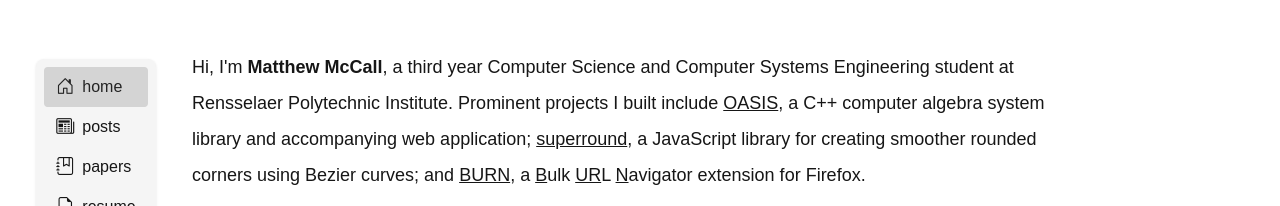
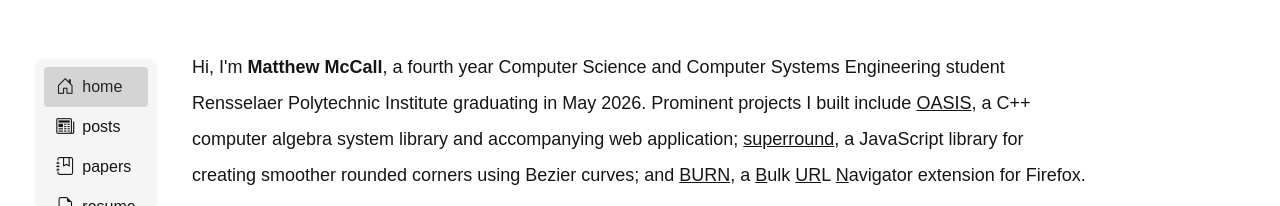
Before and after one commit to matthew-mccall/mmccalldev, an Astro site: page / in a window 1280 px wide. Shown: the part 253-459 px from the top of the page. Built offline with nearby package versions, Linux system fonts and the light colour scheme; Astro itself is replaced by a stand-in of ours; no server answers; a web font is replaced by a local one.

Commit message:
Update bio on index page to reflect fourth year status and graduation date

```diff
--- a/src/pages/index.astro
+++ b/src/pages/index.astro
@@ -10,13 +10,15 @@ import socials from "../utils/socials";
 <Layout>
 	<main class="flex flex-col items-center grow gap-4"}>
 		<div>
-			<p> Hi, I'm <span class="font-semibold">Matthew McCall</span>, a third year Computer Science and Computer Systems Engineering student at
-			Rensselaer Polytechnic Institute. Prominent projects I built include <a href="https://openalgebra.org" class="link">OASIS</a>,
-			a C++ computer algebra system library and accompanying web application;
-			<a href="https://docs.mmccall.dev/superround" class="link">superround</a>, a JavaScript library for creating smoother
-			rounded corners using Bezier curves; and <a href="https://addons.mozilla.org/addon/burn/" class="link">BURN</a>, a
-			<span class="underline">B</span>ulk <span class="underline">UR</span>L
-			<span class="underline">N</span>avigator extension for Firefox. </p>
+            <p> Hi, I'm <span class="font-semibold">Matthew McCall</span>, a fourth year Computer Science and Computer
+                Systems Engineering student Rensselaer Polytechnic Institute graduating in May 2026. Prominent projects
+                I built include <a href="https://openalgebra.org" class="link">OASIS</a>,
+                a C++ computer algebra system library and accompanying web application;
+                <a href="https://docs.mmccall.dev/superround" class="link">superround</a>, a JavaScript library for
+                creating smoother rounded corners using Bezier curves; and
+                <a href="https://addons.mozilla.org/addon/burn/" class="link">BURN</a>, a
+                <span class="underline">B</span>ulk <span class="underline">UR</span>L
+                <span class="underline">N</span>avigator extension for Firefox. </p>
 		</div>
 		<div class="flex flex-row gap-4">
 			{socials.map(social => <IconedLink {...social} />)}
```
